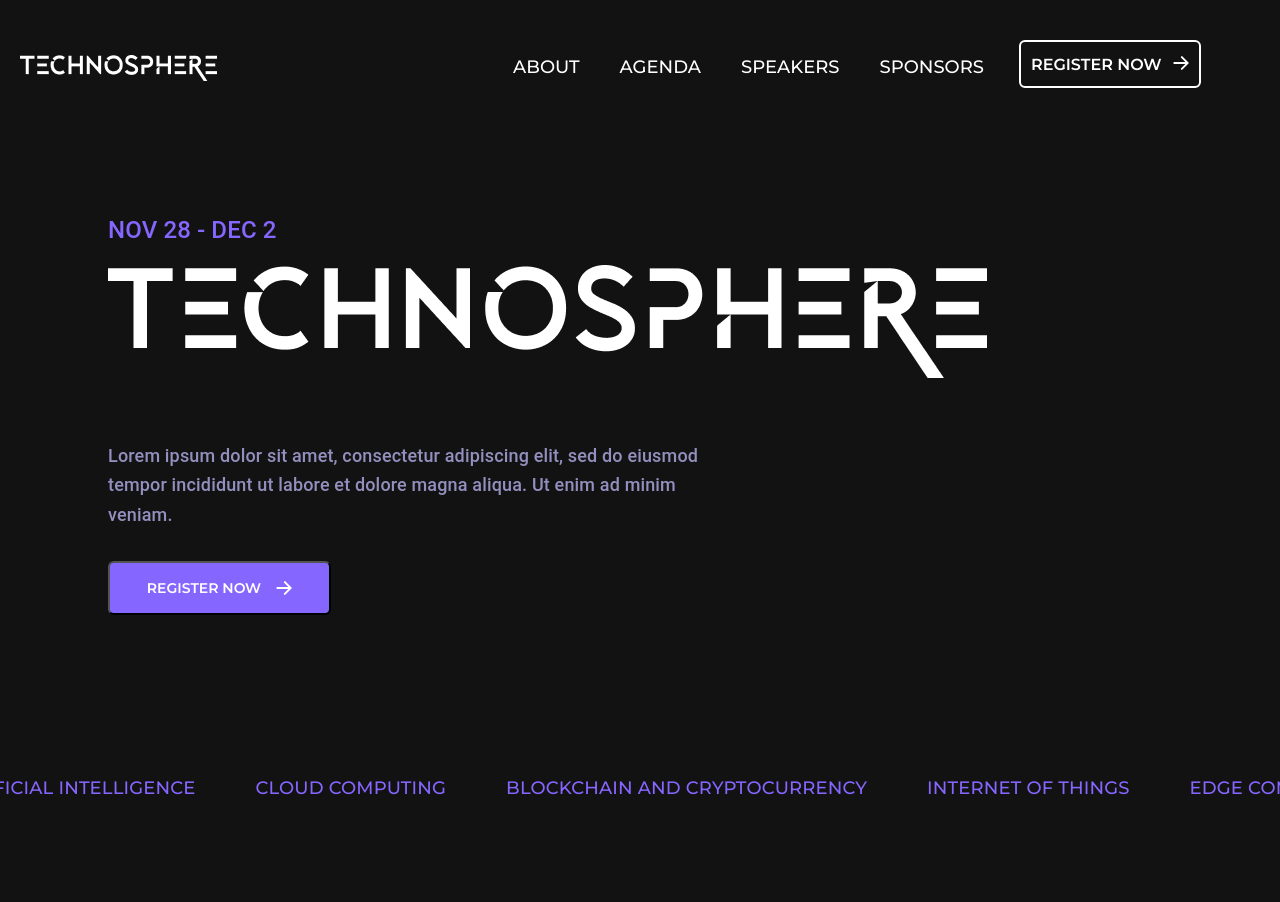
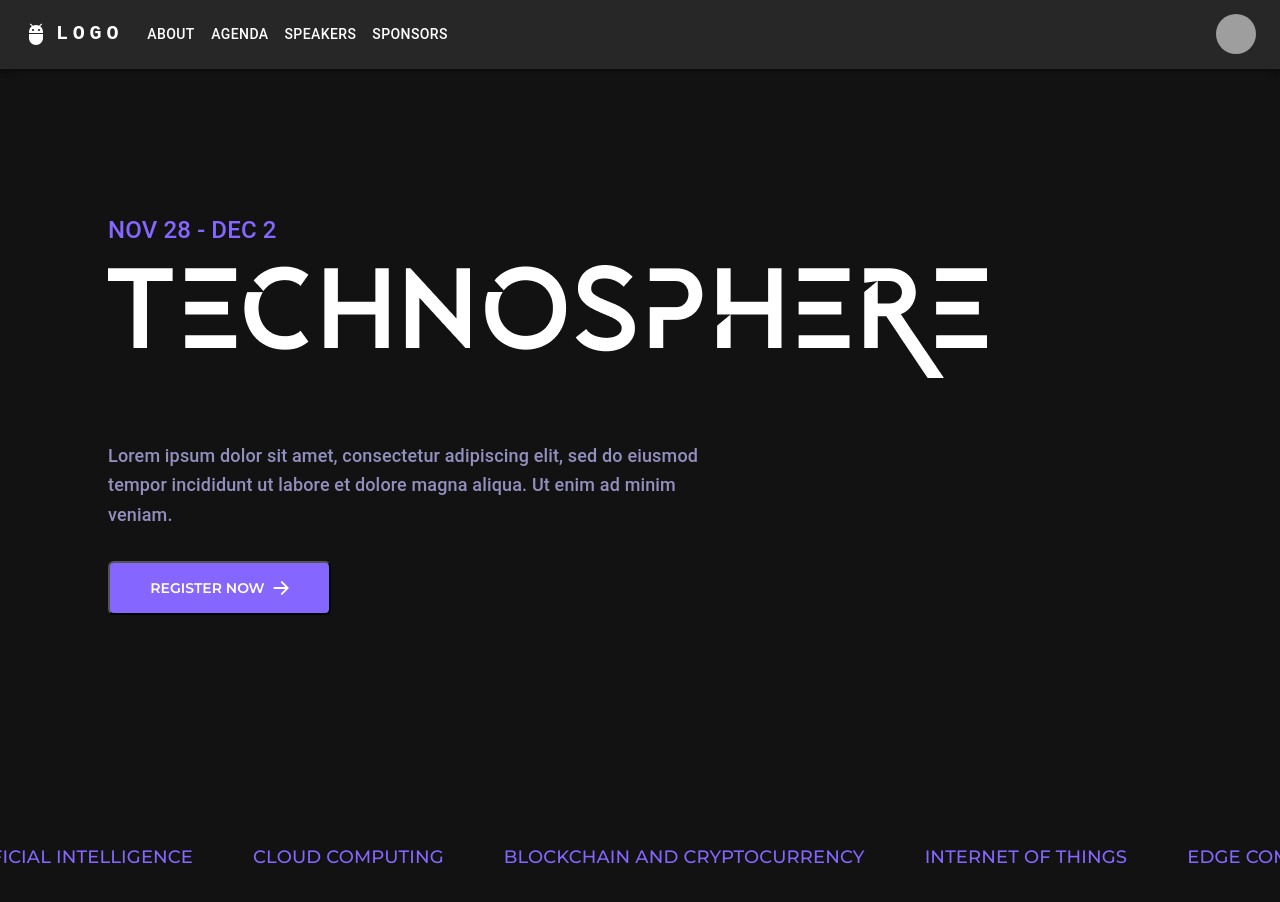
Before and after one commit to fossnsbm/technosphere-web, a React (Vite) app: page / in a window 1280 px wide. Shown: the top 902 px of the page. Built offline with nearby package versions, Linux system fonts and the light colour scheme; grey boxes are pictures that could not be loaded.

Commit message:
Added href tags

```diff
--- a/src/components/heroSection/heroSection.tsx
+++ b/src/components/heroSection/heroSection.tsx
@@ -4,12 +4,15 @@
 import Marquee from "react-fast-marquee";
 import { fontFamily } from '@mui/system';
 
+import ResponsiveAppBar from "../tmpHeader/tmpHeader";
+
 const handleClick = (event: React.MouseEvent<HTMLElement>) => {
     window.location.href = '/test';
 }
 const HeroSection: React.FC<{}> = () => {
     return (
-        <>  <HeaderMenus />
+        <>
+            <ResponsiveAppBar />
             <div className='Hero'>
 
                 <div className='Event_date'>
--- /dev/null
+++ b/src/components/tmpHeader/tmpHeader.tsx
@@ -0,0 +1,168 @@
+import * as React from 'react';
+import AppBar from '@mui/material/AppBar';
+import Box from '@mui/material/Box';
+import Toolbar from '@mui/material/Toolbar';
+import IconButton from '@mui/material/IconButton';
+import Typography from '@mui/material/Typography';
+import Menu from '@mui/material/Menu';
+import MenuIcon from '@mui/icons-material/Menu';
+import Container from '@mui/material/Container';
+import Avatar from '@mui/material/Avatar';
+import Button from '@mui/material/Button';
+import Tooltip from '@mui/material/Tooltip';
+import MenuItem from '@mui/material/MenuItem';
+import AdbIcon from '@mui/icons-material/Adb';
+
+const pages = [
+    {text: 'ABOUT', href: '#'},
+    {text: 'AGENDA', href: '#'},
+    {text: 'SPEAKERS', href: '#'},
+    {text: 'SPONSORS', href: '#'}
+];
+const settings = ['Profile', 'Account', 'Dashboard', 'Logout'];
+
+function ResponsiveAppBar() {
+    const [anchorElNav, setAnchorElNav] = React.useState<null | HTMLElement>(null);
+    const [anchorElUser, setAnchorElUser] = React.useState<null | HTMLElement>(null);
+
+    const handleOpenNavMenu = (event: React.MouseEvent<HTMLElement>) => {
+        setAnchorElNav(event.currentTarget);
+    };
+    const handleOpenUserMenu = (event: React.MouseEvent<HTMLElement>) => {
+        setAnchorElUser(event.currentTarget);
+    };
+
+    const handleCloseNavMenu = () => {
+        setAnchorElNav(null);
+    };
+
+    const handleCloseUserMenu = () => {
+        setAnchorElUser(null);
+    };
+
+    return (
+        <AppBar position="static">
+            <Container maxWidth="xl">
+                <Toolbar disableGutters>
+                    <AdbIcon sx={{ display: { xs: 'none', md: 'flex' }, mr: 1 }} />
+                    <Typography
+                        variant="h6"
+                        noWrap
+                        component="a"
+                        href="/"
+                        sx={{
+                            mr: 2,
+                            display: { xs: 'none', md: 'flex' },
+                            fontFamily: 'monospace',
+                            fontWeight: 700,
+                            letterSpacing: '.3rem',
+                            color: 'inherit',
+                            textDecoration: 'none',
+                        }}
+                    >
+                        LOGO
+                    </Typography>
+
+                    <Box sx={{ flexGrow: 1, display: { xs: 'flex', md: 'none' } }}>
+                        <IconButton
+                            size="large"
+                            aria-label="account of current user"
+                            aria-controls="menu-appbar"
+                            aria-haspopup="true"
+                            onClick={handleOpenNavMenu}
+                            color="inherit"
+                        >
+                            <MenuIcon />
+                        </IconButton>
+                        <Menu
+                            id="menu-appbar"
+                            anchorEl={anchorElNav}
+                            anchorOrigin={{
+                                vertical: 'bottom',
+                                horizontal: 'left',
+                            }}
+                            keepMounted
+                            transformOrigin={{
+                                vertical: 'top',
+                                horizontal: 'left',
+                            }}
+                            open={Boolean(anchorElNav)}
+                            onClose={handleCloseNavMenu}
+                            sx={{
+                                display: { xs: 'block', md: 'none' },
+                            }}
+                        >
+                            {pages.map((page) => (
+                                <MenuItem key={page.text} onClick={handleCloseNavMenu}>
+                                    <Typography textAlign="center">{page.text}</Typography>
+                                </MenuItem>
+                            ))}
+                        </Menu>
+                    </Box>
+                    <AdbIcon sx={{ display: { xs: 'flex', md: 'none' }, mr: 1 }} />
+                    <Typography
+                        variant="h5"
+                        noWrap
+                        component="a"
+                        href=""
+                        sx={{
+                            mr: 2,
+                            display: { xs: 'flex', md: 'none' },
+                            flexGrow: 1,
+                            fontFamily: 'monospace',
+                            fontWeight: 700,
+                            letterSpacing: '.3rem',
+                            color: 'inherit',
+                            textDecoration: 'none',
+                        }}
+                    >
+                        LOGO
+                    </Typography>
+                    <Box sx={{ flexGrow: 1, display: { xs: 'none', md: 'flex' } }}>
+                        {pages.map((page) => (
+                            <Button
+                                key={page.text}
+                                href={page.href}
+                                onClick={handleCloseNavMenu}
+                                sx={{ my: 2, color: 'white', display: 'block' }}
+                            >
+                                {page.text}
+                            </Button>
+                        ))}
+                    </Box>
+
+                    <Box sx={{ flexGrow: 0 }}>
+                        <Tooltip title="Open settings">
+                            <IconButton onClick={handleOpenUserMenu} sx={{ p: 0 }}>
+                                <Avatar alt="Remy Sharp" src="/static/images/avatar/2.jpg" />
+                            </IconButton>
+                        </Tooltip>
+                        <Menu
+                            sx={{ mt: '45px' }}
+                            id="menu-appbar"
+                            anchorEl={anchorElUser}
+                            anchorOrigin={{
+                                vertical: 'top',
+                                horizontal: 'right',
+                            }}
+                            keepMounted
+                            transformOrigin={{
+                                vertical: 'top',
+                                horizontal: 'right',
+                            }}
+                            open={Boolean(anchorElUser)}
+                            onClose={handleCloseUserMenu}
+                        >
+                            {settings.map((setting) => (
+                                <MenuItem key={setting} onClick={handleCloseUserMenu}>
+                                    <Typography textAlign="center">{setting}</Typography>
+                                </MenuItem>
+                            ))}
+                        </Menu>
+                    </Box>
+                </Toolbar>
+            </Container>
+        </AppBar>
+    );
+}
+export default ResponsiveAppBar;
```
